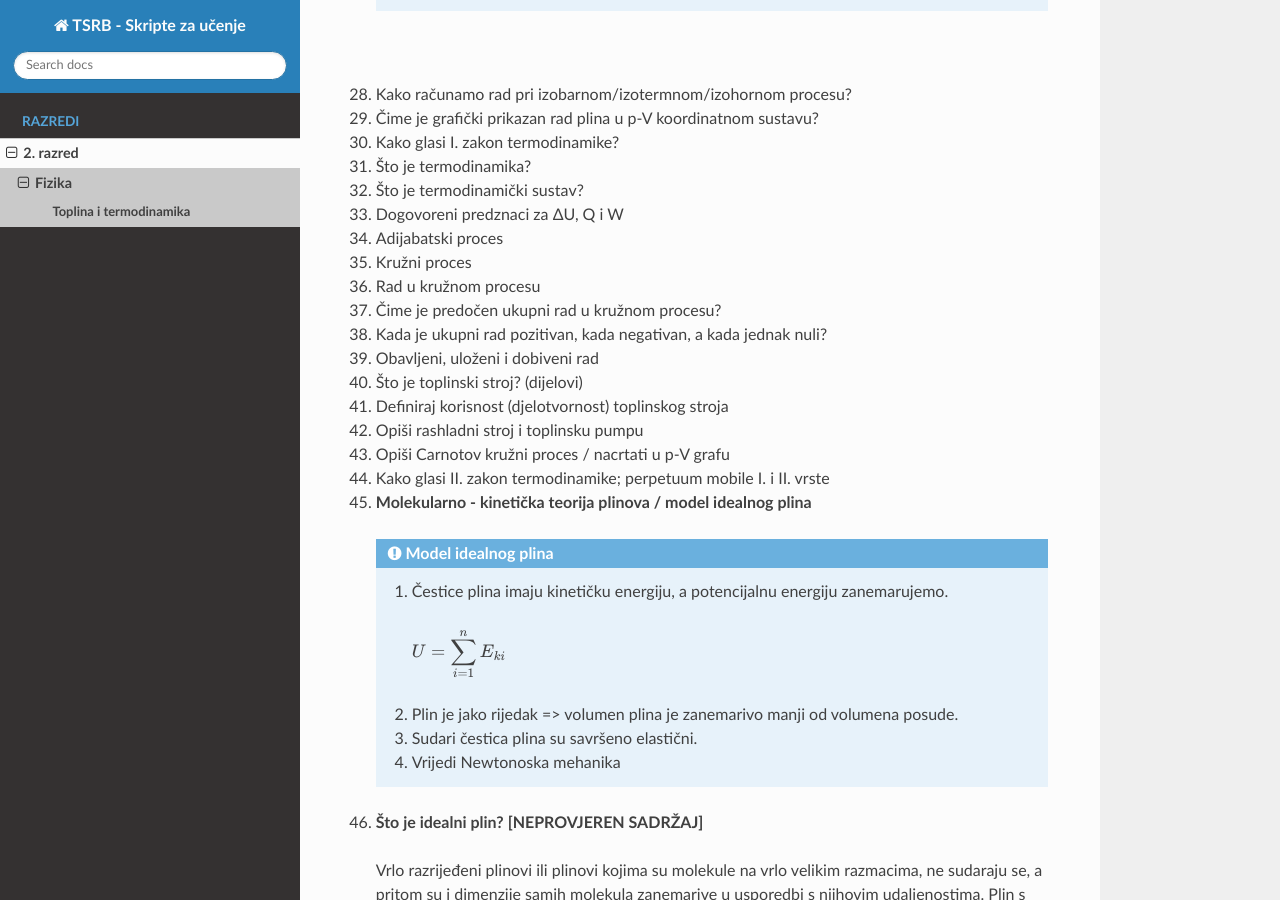
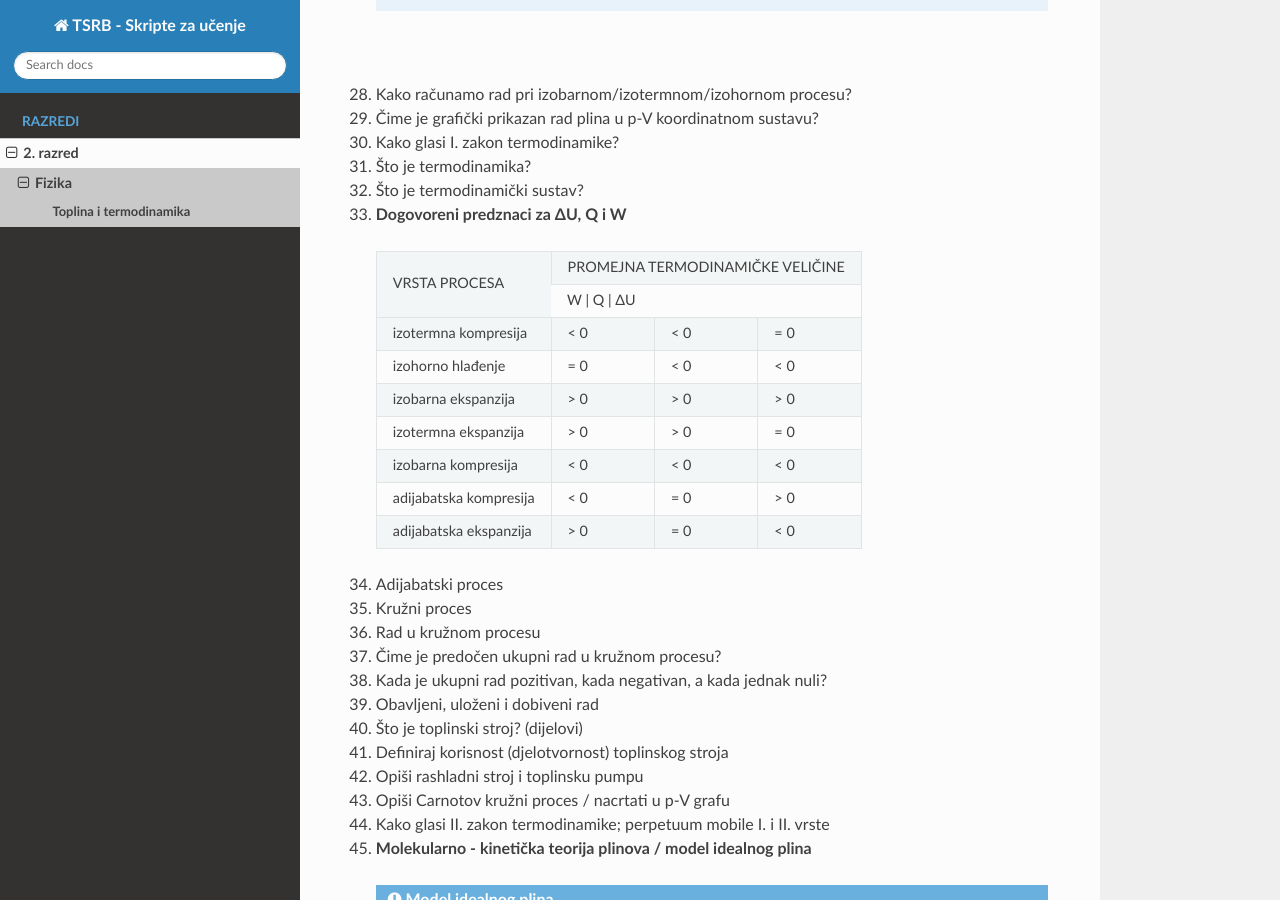
Before and after one commit to recycleTheC/tsrb-h_razred, a Sphinx documentation site: the page built from source/2_razred/fizika/toplina.rst, in a window 1280 px wide and 900 px high, scrolled down 13758 px. Built offline with Sphinx 7.4.7 and the Read the Docs theme 2.0.0, drawn with Linux system fonts in a browser that asks for light colours.

Commit message:
Promjena termodinamičkih veličina

```diff
--- a/source/2_razred/fizika/toplina.rst
+++ b/source/2_razred/fizika/toplina.rst
@@ -396,7 +396,28 @@ Toplina i termodinamika
 30. Kako glasi I. zakon termodinamike?
 31. Što je termodinamika?
 32. Što je termodinamički sustav?
-33. Dogovoreni predznaci za ΔU, Q i W
+33. **Dogovoreni predznaci za ΔU, Q i W**
+
+  +------------------------+----------------------------------+
+  |      VRSTA PROCESA     | PROMEJNA TERMODINAMIČKE VELIČINE |
+  +                        +----------------------------------+
+  |                        |     W     |     Q     |    ΔU    |
+  +------------------------+-----------+-----------+----------+
+  |  izotermna kompresija  |    < 0    |    < 0    |    = 0   |
+  +------------------------+-----------+-----------+----------+
+  |    izohorno hlađenje   |    = 0    |    < 0    |    < 0   |
+  +------------------------+-----------+-----------+----------+
+  |   izobarna ekspanzija  |    > 0    |    > 0    |    > 0   |
+  +------------------------+-----------+-----------+----------+
+  |  izotermna ekspanzija  |    > 0    |    > 0    |    = 0   |
+  +------------------------+-----------+-----------+----------+
+  |   izobarna kompresija  |    < 0    |    < 0    |    < 0   |
+  +------------------------+-----------+-----------+----------+
+  | adijabatska kompresija |    < 0    |    = 0    |    > 0   |
+  +------------------------+-----------+-----------+----------+
+  | adijabatska ekspanzija |    > 0    |    = 0    |    < 0   |
+  +------------------------+-----------+-----------+----------+
+
 34. Adijabatski proces
 35. Kružni proces
 36. Rad u kružnom procesu
```
